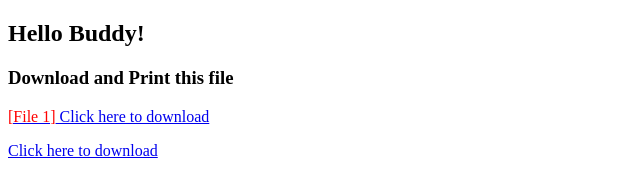
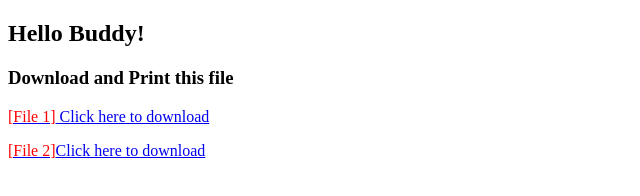
Before and after one commit to comet-me/print, a plain HTML site: page index.html in a window 1280 px wide. Shown: the whole page, without its empty margins (0-640 px from the left). Drawn offline with Linux system fonts and the light colour scheme.

Commit message:
update again

```diff
--- a/index.html
+++ b/index.html
@@ -10,6 +10,7 @@
 <style>
     .redme {
         color: red;
+        text-decoration: none;
     }
 </style>
     <h2>Hello Buddy!</h2>
@@ -18,7 +19,7 @@
         <a href="docfile/NOA_HLF817.aspx-2.pdf" download="file1"><span class="redme">[File 1]</span> Click here to download</a>
     </p>
     <p>
-        <a href="docfile/PN_HLF819.aspx.aspx-2.pdf" download="file2">Click here to download</a>
+        <a href="docfile/PN_HLF819.aspx.aspx-2.pdf" download><span class="redme">[File 2]</span>Click here to download</a>
     </p>
 </body>
 </html>
```
